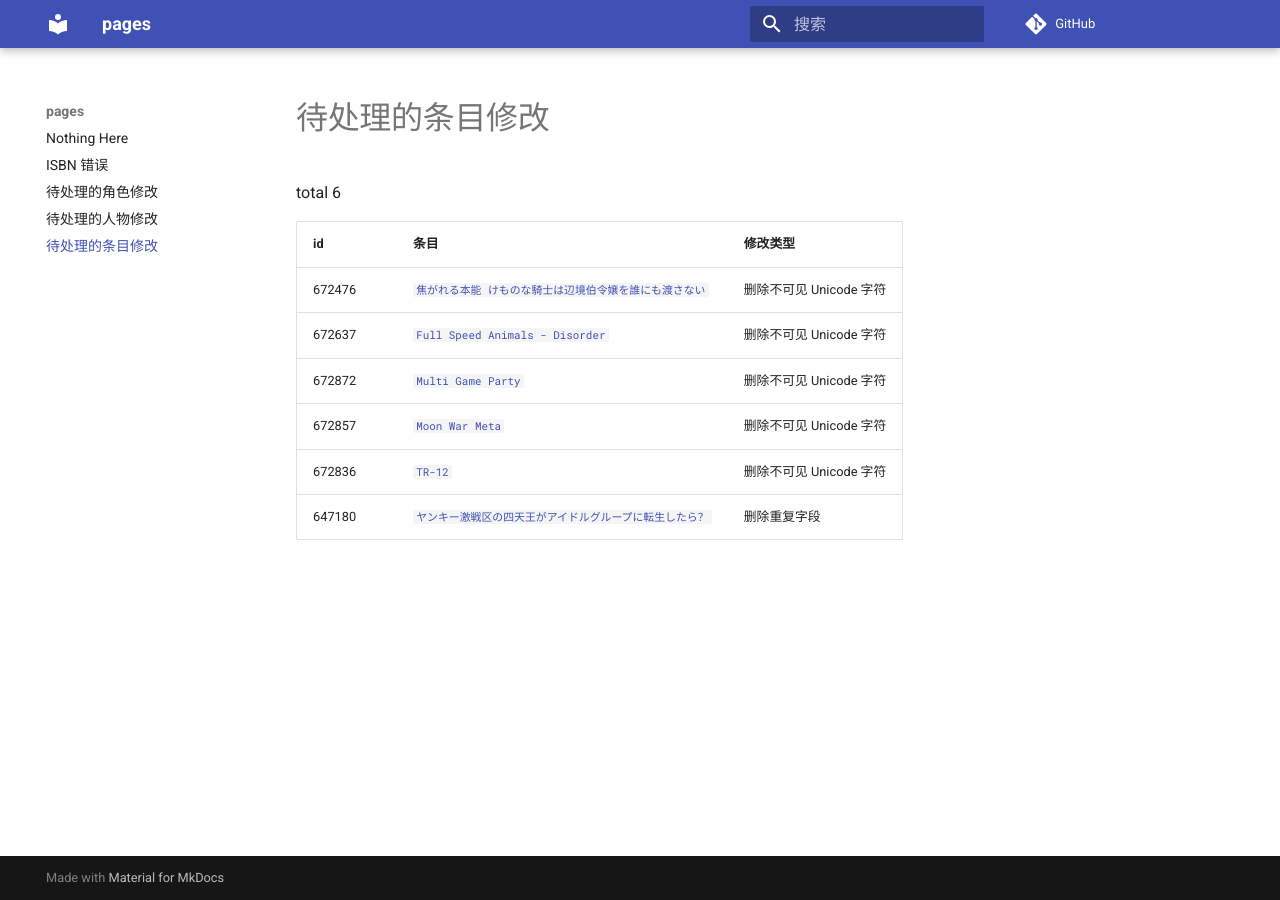
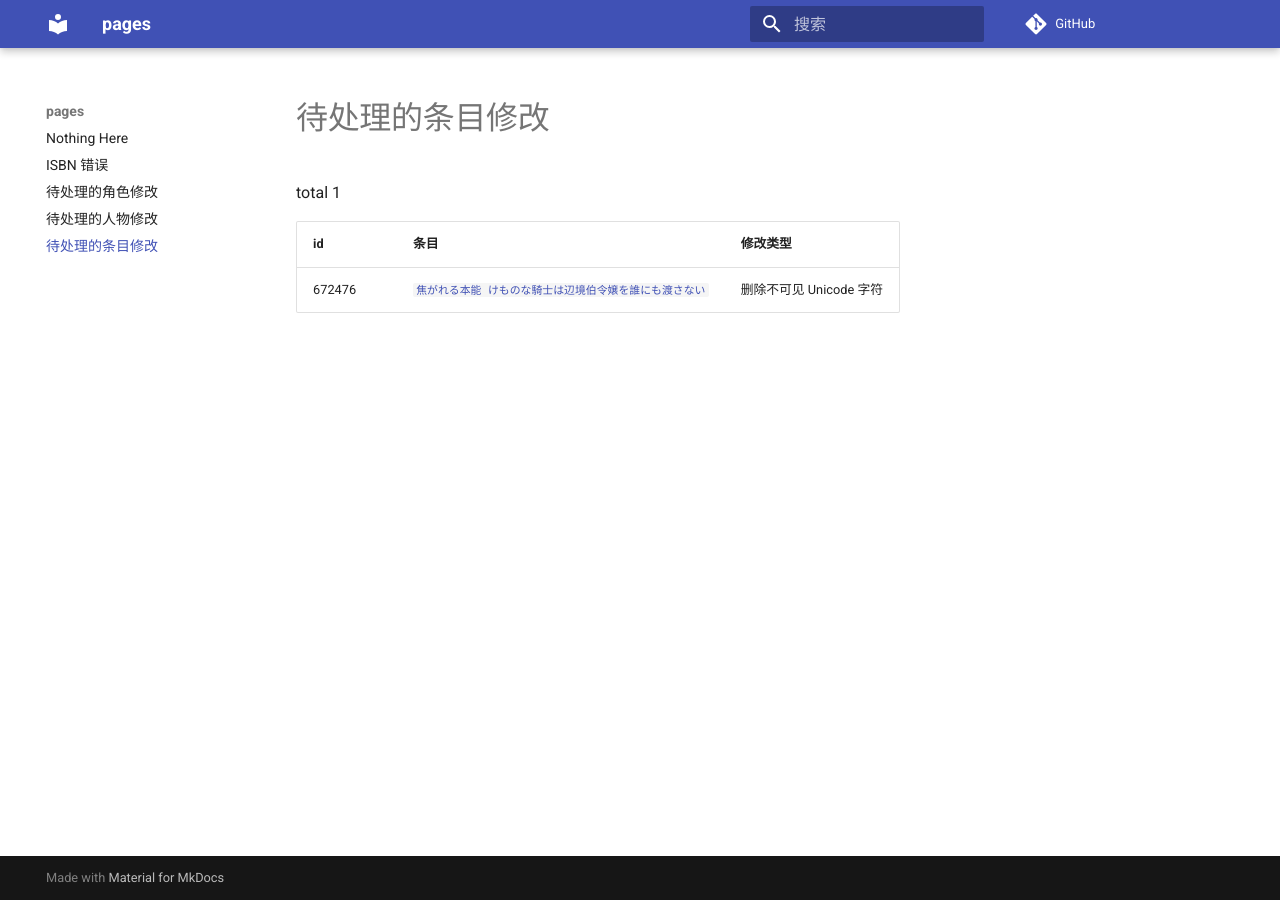
Before and after one commit to trim21/bangumi-pages, an MkDocs documentation site: the page built from docs/pending-subject-changes.md, in a window 1280 px wide. Built offline with MkDocs 1.6.1 and Material for MkDocs 9.7.7, drawn with Linux system fonts in a browser that asks for light colours; comment, search, counter and statistics services are not loaded.

Commit message:
update pending-changes.md

```diff
--- a/docs/pending-subject-changes.md
+++ b/docs/pending-subject-changes.md
@@ -1,12 +1,7 @@
 # 待处理的条目修改
 
-total 6
+total 1
 
 | id | 条目 | 修改类型 |
 | --- | --- | --- |
 | 672476 | [`焦がれる本能 けものな騎士は辺境伯令嬢を誰にも渡さない`](https://bgm.tv/subject/672476) | 删除不可见 Unicode 字符 |
-| 672637 | [`Full Speed Animals - Disorder`](https://bgm.tv/subject/672637) | 删除不可见 Unicode 字符 |
-| 672872 | [`Multi Game Party`](https://bgm.tv/subject/672872) | 删除不可见 Unicode 字符 |
-| 672857 | [`Moon War Meta`](https://bgm.tv/subject/672857) | 删除不可见 Unicode 字符 |
-| 672836 | [`TR-12`](https://bgm.tv/subject/672836) | 删除不可见 Unicode 字符 |
-| 647180 | [`ヤンキー激戦区の四天王がアイドルグループに転生したら？`](https://bgm.tv/subject/647180) | 删除重复字段 |
```
